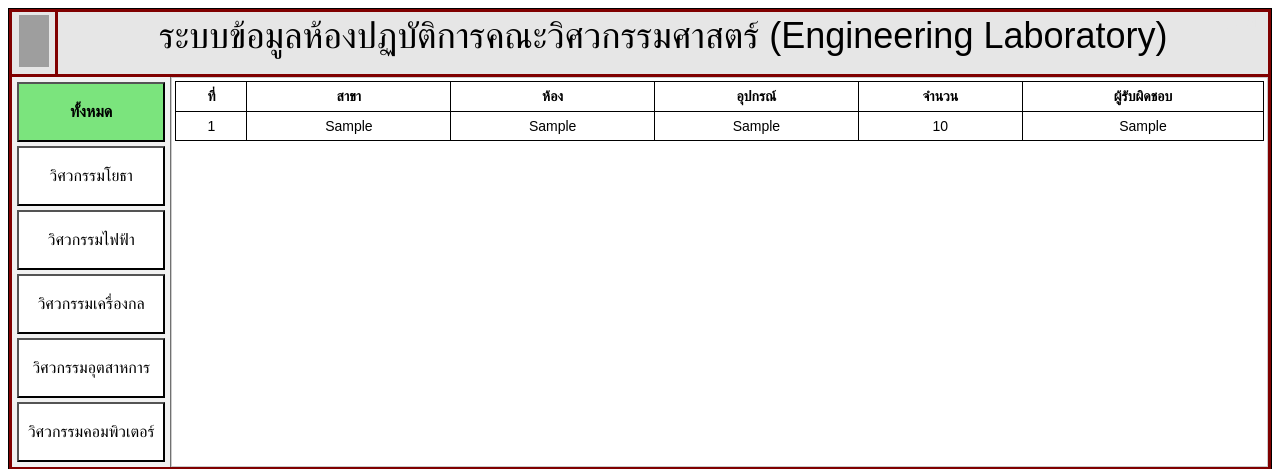
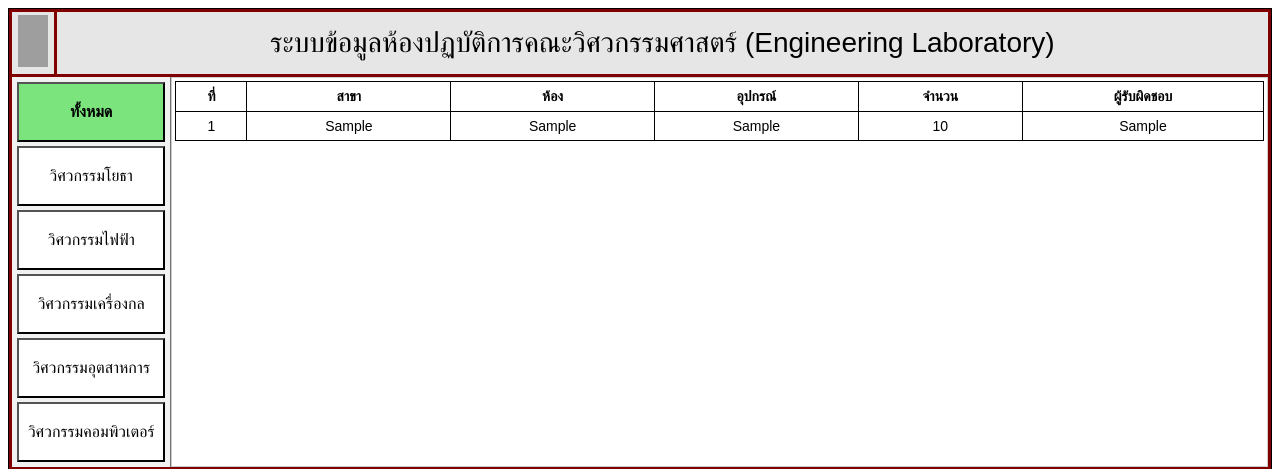
Before and after one commit to Suppasan23/eng-laboratory-data, a PHP site: page / in a window 1280 px wide. Shown: the top 469 px of the page. Run offline with PHP 8.4, Linux system fonts and the light colour scheme; tables that the repository leaves empty hold one stand-in row (values such as "Sample post"); data that the repository does not hold is empty; grey boxes are pictures that could not be loaded.

Commit message:
11:28pm 22/2/2023

```diff
--- a/web/getdata.php
+++ b/web/getdata.php
@@ -48,7 +48,7 @@ session_start();
             echo "<th>ผู้รับผิดชอบ</th>";
             if(isset($_SESSION['name']))
             {
-                echo "<th><a class='additem' href='update.php?action=insert'>เพิ่มข้อมูล</a></th>";
+                echo "<th style='width: 80px;'><a class='additem' href='update.php?action=insert'>เพิ่มข้อมูล</a></th>";
             }
             echo "</tr>";
 
@@ -67,7 +67,7 @@ session_start();
                     if(isset($_SESSION['name']))
                     {
                         $id = $dataParameter[$i]->id;
-                        echo "<td>
+                        echo "<td style='width: 80px;'>
                                 <a href='update.php?action=edit&id=".$id."'>แก้ไข</a> |
                                 <a style = 'color:red'; href='update.php?action=delete&id=".$id."'>ลบ</a>
                             </td>";
--- a/web/style.css
+++ b/web/style.css
@@ -15,7 +15,7 @@ div.header
             background-color: #e6e6e6;
             margin: 3px;
             padding: 3px;
-            width: 3%;
+            width: 36px;
             text-align: center;
         }
         div.header-two{
@@ -23,7 +23,8 @@ div.header
             color: #000000;
             margin: 3px;
             margin-left: 0px;
-            padding: 3px;
+            padding-top: 8px;
+            padding-bottom: 12px;
             font-size: 35px;
             width: 97%;
             text-align: center;
@@ -120,8 +121,7 @@ th , td
 a.header
 {
     position: static;
-    top: 10%;
-    font-size: 36px;
+    font-size: 28px;
    /*border: 1px solid #a1ad21;*/
 }
 
```
